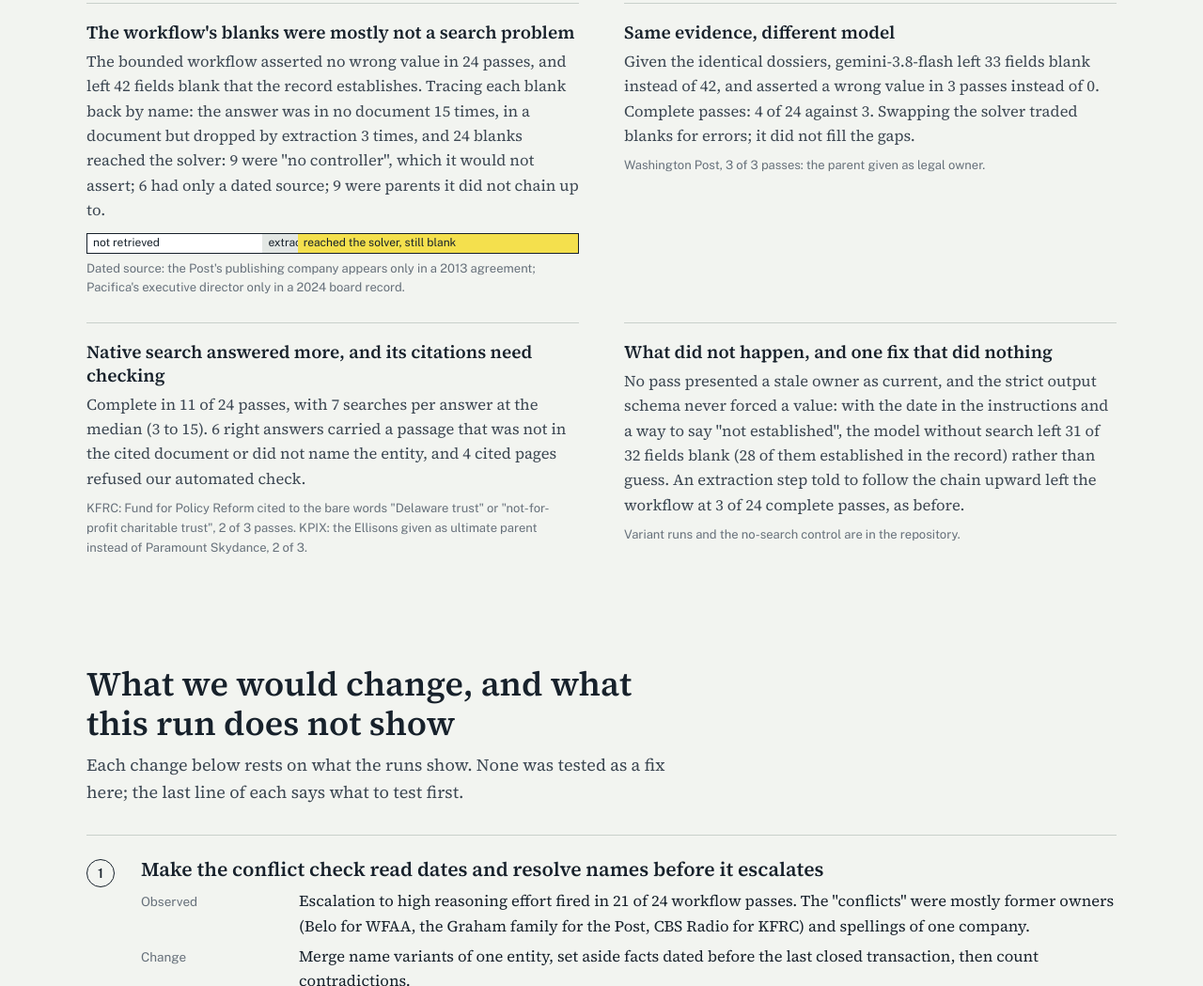
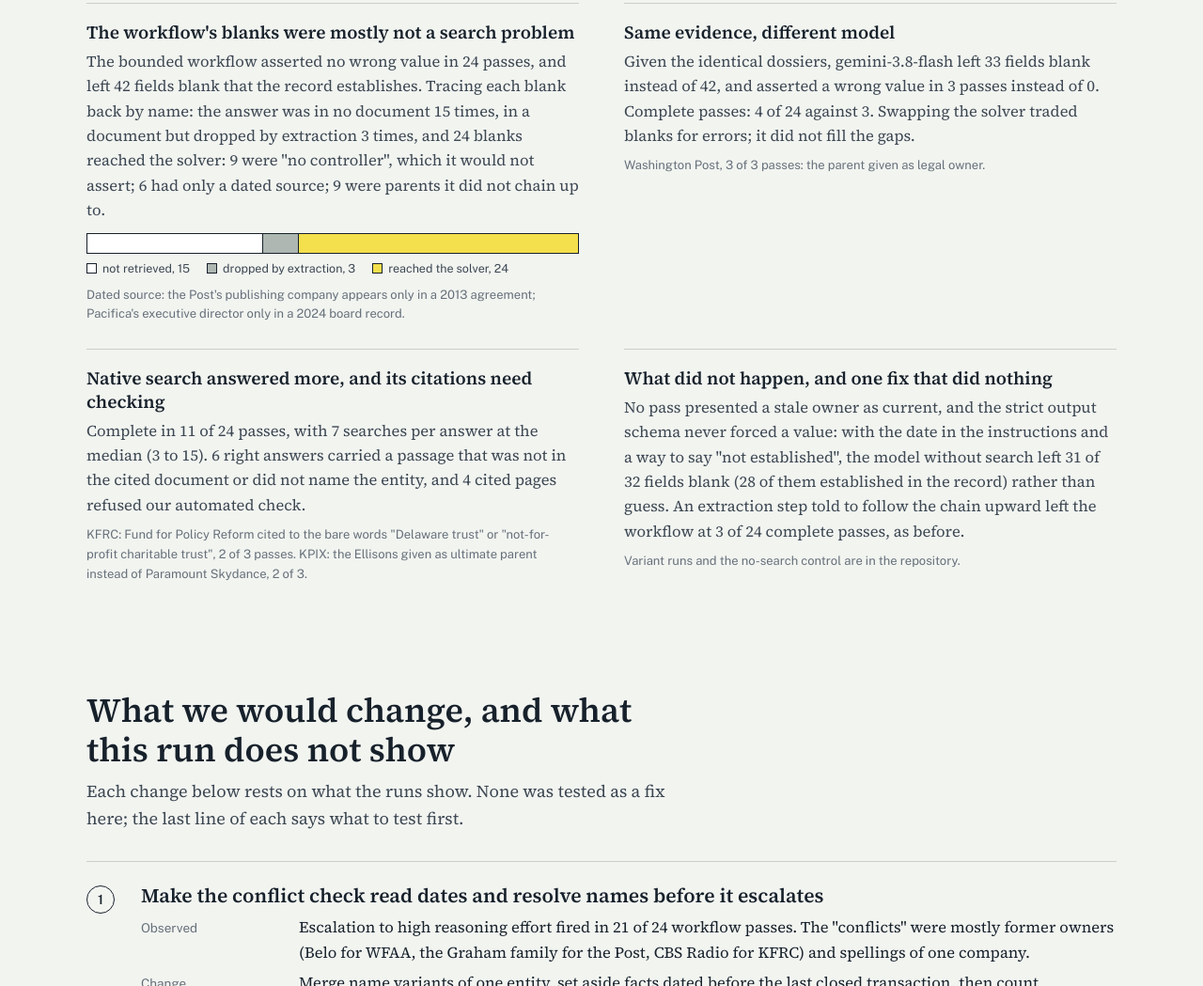
Before and after one commit to fred1433/media-ownership-bench, a plain HTML site: page site/index.html in a window 1280 px wide. Shown: the part 4440-5489 px from the top of the page at 94% size. Drawn offline with nearby package versions, Linux system fonts and the light colour scheme.

Commit message:
Stage bar legend
Co-Authored-By: Claude Opus 5.5 (1M context) <noreply@anthropic.com>
Claude-Session: https://claude.ai/code/session_01KJTxQ3CjdYazQzgQKesmX8

```diff
--- a/site/index.html
+++ b/site/index.html
@@ -135,7 +135,11 @@ tfoot td .usd{font-weight:400}
 .finding .where{font-family:var(--sans);font-size:13px;color:var(--muted)}
 .stages{display:flex;height:22px;margin:10px 0 6px;border:1px solid var(--ink)}
 .stages div{height:100%;display:flex;align-items:center;padding-left:6px;font-family:var(--sans);font-size:12px;white-space:nowrap;overflow:hidden}
-.stages .s1{background:#fff} .stages .s2{background:#E3E7E4} .stages .s3{background:var(--hl)}
+.stages .s1{background:#fff} .stages .s2{background:#AEB7B1} .stages .s3{background:var(--hl)}
+.stagekey{display:flex;flex-wrap:wrap;gap:4px 18px;font-family:var(--sans);font-size:12.5px;color:var(--ink2);margin:0 0 8px}
+.stagekey i{display:inline-block;width:11px;height:11px;border:1px solid var(--ink);margin-right:6px;vertical-align:-1px}
+.stagekey .k1{background:#fff}.stagekey .k2{background:#AEB7B1}.stagekey .k3{background:var(--hl)}
+.stages div+div{border-left:1px solid var(--ink)}
 
 /* section 3 */
 .recs{list-style:none;margin:0;padding:0;counter-reset:r}
@@ -375,7 +379,8 @@ const pct=n=>(100*n/tl).toFixed(2)+"%";
 $("#findings").innerHTML=`
 <div class="finding"><h3>The workflow's blanks were mostly not a search problem</h3>
 <p>The bounded workflow asserted no wrong value in 24 passes, and left ${S.B.gap_avoidable} fields blank that the record establishes. Tracing each blank back by name: the answer was in no document ${L.B.retrieval} times, in a document but dropped by extraction ${L.B.extraction} times, and ${L.B.solving} blanks reached the solver: ${R0.no_controller} were "no controller", which it would not assert; ${R0.dated_source_only} had only a dated source; ${R0.parent_not_chained} were parents it did not chain up to.</p>
-<div class="stages" aria-hidden="true"><div class="s1" style="width:${pct(L.B.retrieval)}">not retrieved</div><div class="s2" style="width:${pct(L.B.extraction)}" title="dropped by extraction">extraction</div><div class="s3" style="width:${pct(L.B.solving)}">reached the solver, still blank</div></div>
+<div class="stages" aria-hidden="true"><div class="s1" style="width:${pct(L.B.retrieval)}"></div><div class="s2" style="width:${pct(L.B.extraction)}"></div><div class="s3" style="width:${pct(L.B.solving)}"></div></div>
+<div class="stagekey"><span><i class="k1"></i>not retrieved, ${L.B.retrieval}</span><span><i class="k2"></i>dropped by extraction, ${L.B.extraction}</span><span><i class="k3"></i>reached the solver, ${L.B.solving}</span></div>
 <p class="where">Dated source: the Post's publishing company appears only in a 2013 agreement; Pacifica's executive director only in a 2024 board record.</p></div>
 <div class="finding"><h3>Same evidence, different model</h3>
 <p>Given the identical dossiers, gemini-3.8-flash left ${S.C.gap_avoidable} fields blank instead of ${S.B.gap_avoidable}, and asserted a wrong value in ${S.C.errors} passes instead of ${S.B.errors}. Complete passes: ${S.C.complete} of 24 against ${S.B.complete}. Swapping the solver traded blanks for errors; it did not fill the gaps.</p>
```
Also changed, not shown: site_src/index.template.html (+7 -2 lines).
